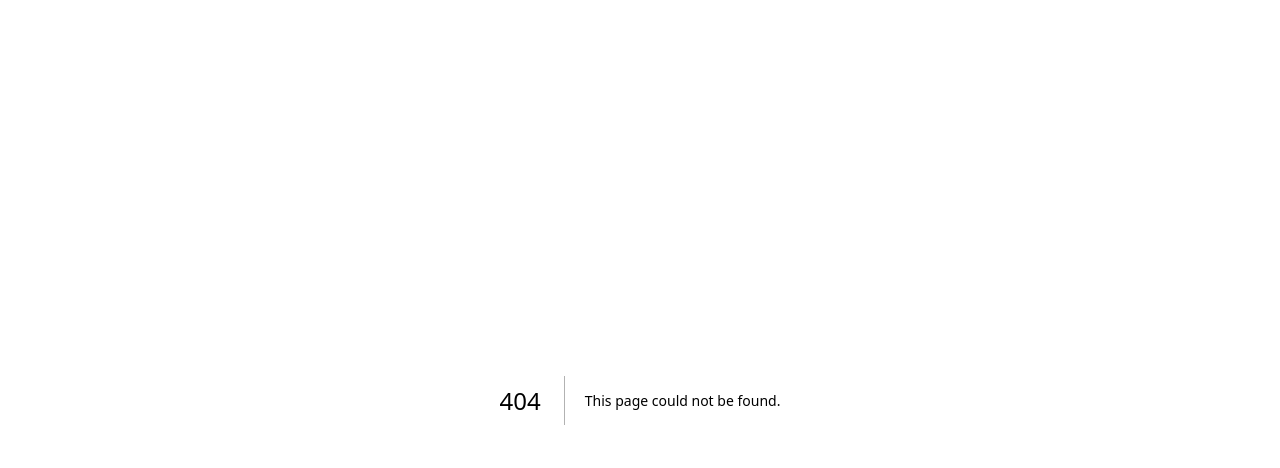
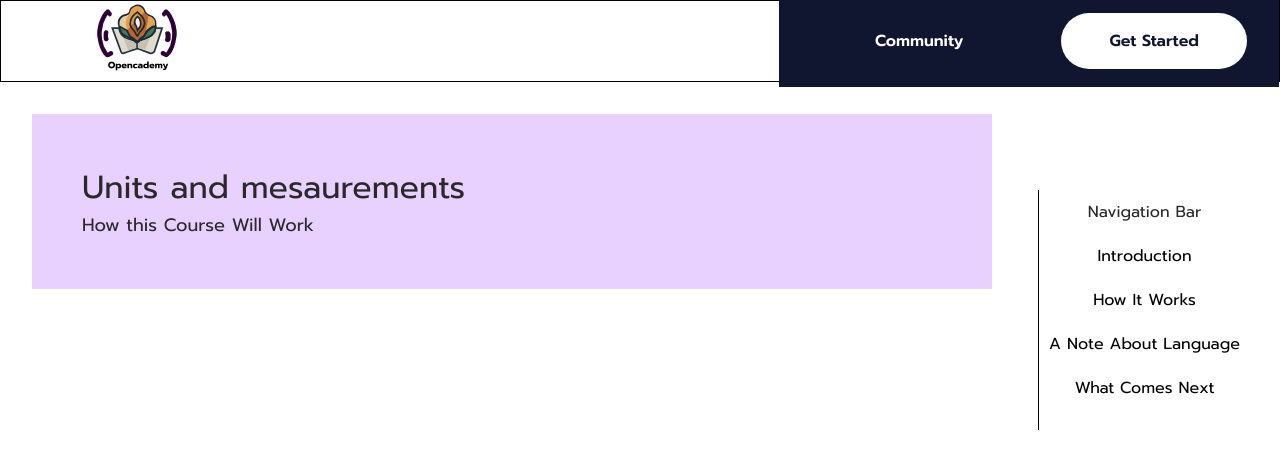
Before and after one commit to vbv-nyk/opencademy, a Next.js app: page /maincontent in a window 1280 px wide. Before the commit this address had no page. Shown: the top 468 px of the page. Built offline with nearby package versions, Linux system fonts and the light colour scheme.

Commit message:
adding maincontent.tsx

```diff
--- /dev/null
+++ b/pages/maincontent.tsx
@@ -0,0 +1,7 @@
+import { useRouter } from "next/router";
+import MainPage from "../components/MainPage/MainPage";
+
+export default function MainContent() {
+  const router = useRouter();
+  return <MainPage id={router.query.id} />;
+}
```
